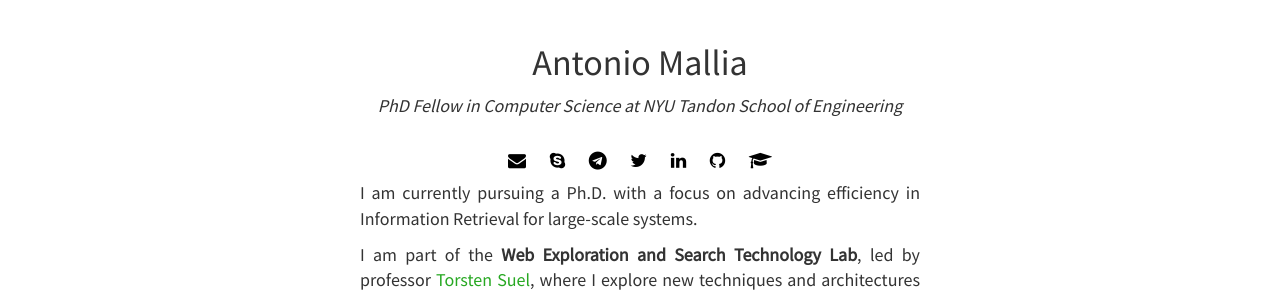
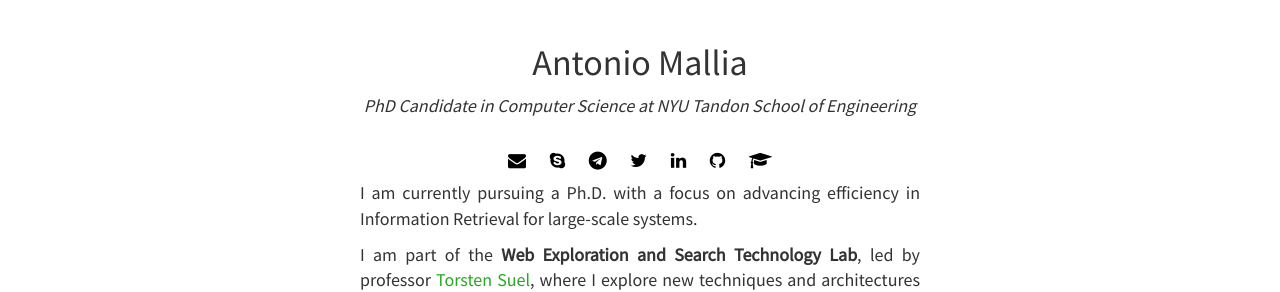
Before and after one commit to amallia/amallia.github.io, a Jekyll site: the page built from index.html, in a window 1280 px wide. Shown: the part 343-635 px from the top of the page. Built offline with Jekyll 4.4.1, drawn with Linux system fonts in a browser that asks for light colours; nearby versions of some CDN libraries; the list of posts is cut into pages by our own code.

Commit message:
Update index.html

```diff
--- a/index.html
+++ b/index.html
@@ -10,7 +10,7 @@ layout: home
 	  <br>
 	  <h1>Antonio Mallia</h1>
 	  <div style="max-width: 560px; margin: 0 auto;">
-		  <p align="center"> <em align="center">PhD Fellow in Computer Science at NYU Tandon School of Engineering</em></p>
+		  <p align="center"> <em align="center">PhD Candidate in Computer Science at NYU Tandon School of Engineering</em></p>
 		  {% include social.html %}
 		  <p align="justify">
 			  I am currently pursuing a Ph.D. with a focus on advancing efficiency in Information Retrieval for large-scale systems.
```
